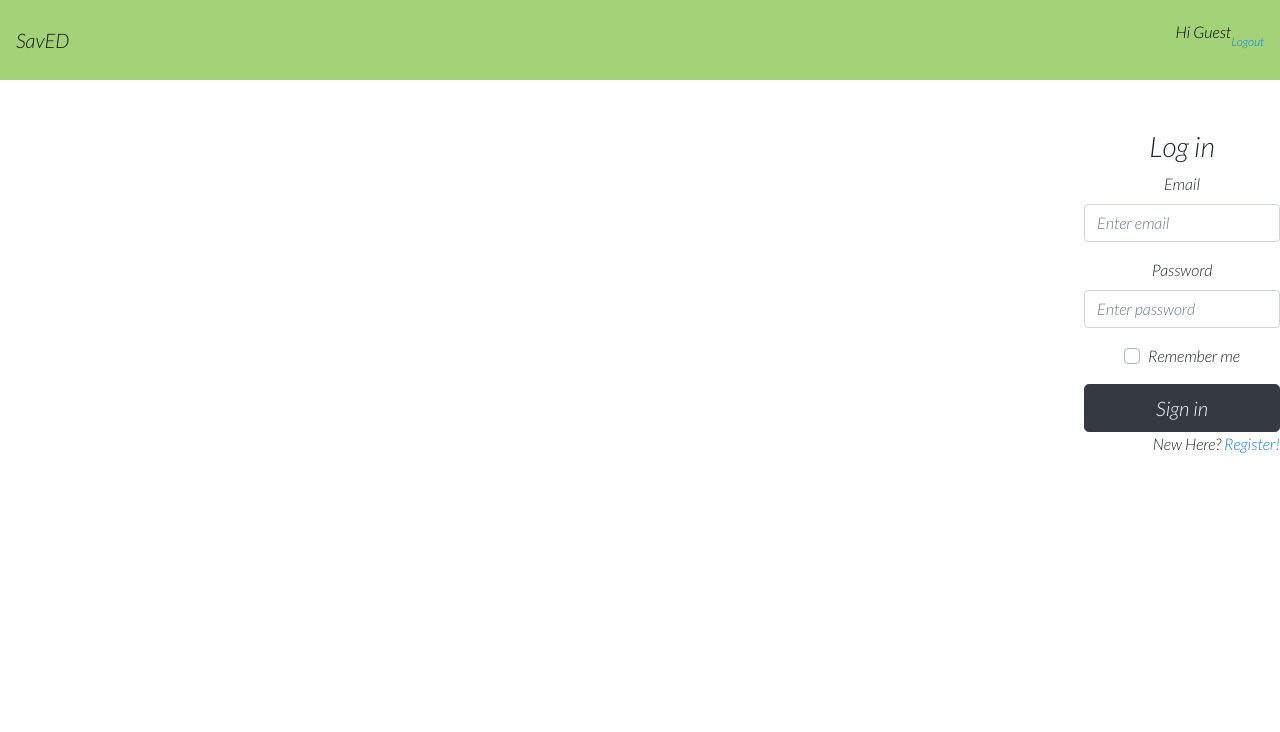
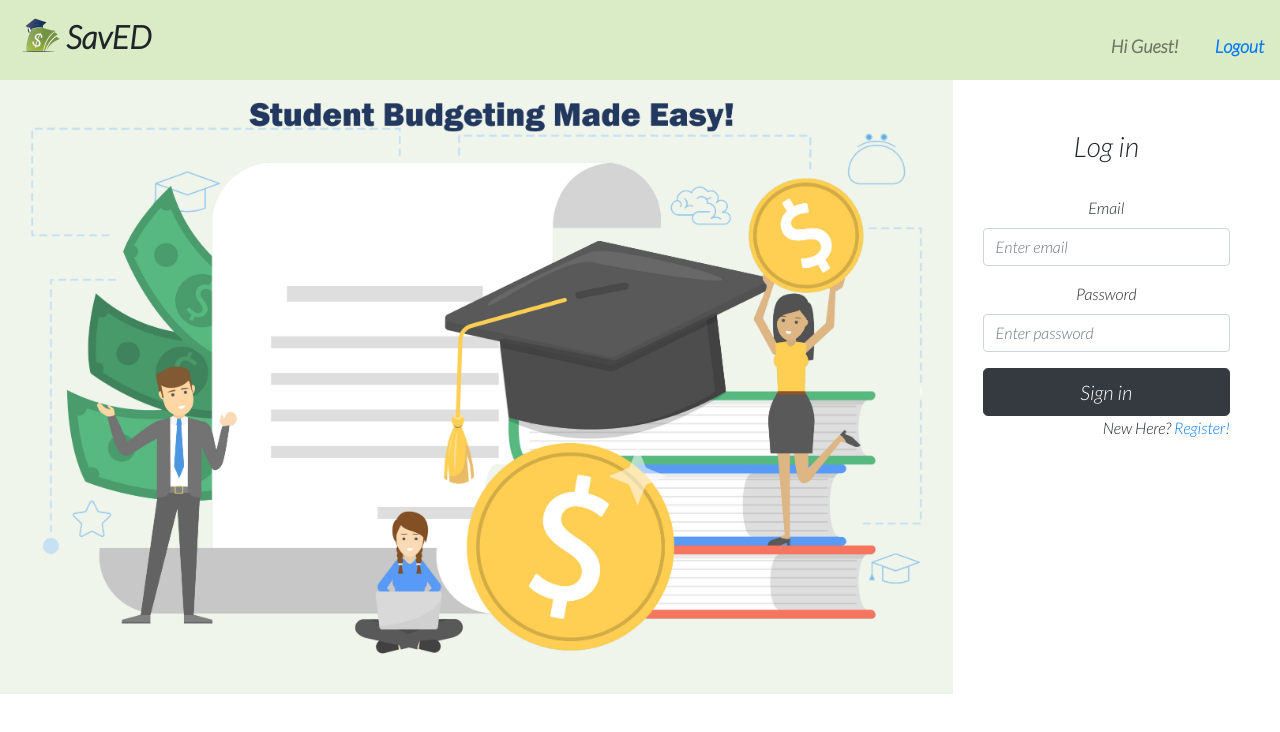
Before and after one commit to inshuya/saved-frontend-v2, a React (Create React App) app: page / in a window 1280 px wide. Shown: the top 732 px of the page. Built offline with nearby package versions, Linux system fonts and the light colour scheme.

Commit message:
Added home page image and logo

```diff
--- a/src/App.js
+++ b/src/App.js
@@ -1,7 +1,7 @@
 import './App.css';
 import React from 'react';
 import '../node_modules/bootstrap/dist/css/bootstrap.min.css';
-import { BrowserRouter as Router, Switch, Route, Link } from "react-router-dom";
+import { BrowserRouter as Router, Switch, Route } from "react-router-dom";
 import Login from './Components/login';
 import SignUp from './Components/signup';
 import { HomePage } from './Components/homepage';
@@ -12,7 +12,6 @@ function App() {
     <Router>
       <div className="App">
         <Header/>
-
         <div className="outer">
           <div className="inner">
             <Switch>
@@ -23,6 +22,7 @@ function App() {
             </Switch>
           </div>
         </div>
+
       </div>
     </Router>
   );
--- /dev/null
+++ b/src/Components/Accounts.jsx
@@ -0,0 +1,9 @@
+import React from 'react';
+
+function Accounts() {
+    return(
+        <div class="text-center">Accounts Setup Page - Coming Soon!</div>
+    )
+}
+
+export default Accounts;
--- /dev/null
+++ b/src/Components/Goals.jsx
@@ -0,0 +1,9 @@
+import React from 'react';
+
+function Goals() {
+    return(
+        <div class="text-center">Budget Setup Page - Coming Soon!</div>
+    )
+}
+
+export default Goals;
--- a/src/Components/Header.jsx
+++ b/src/Components/Header.jsx
@@ -1,18 +1,34 @@
 import React from 'react';
 import { Link } from 'react-router-dom';
 import './HomePage.css'
+import logo from '../logo.png'
+import { Table } from 'react-bootstrap';
 
 function Header() {
     return(
         <nav class="navbar navbar-light header">
-          <div class="navbar-brand mr-auto">SavED</div>
+          <div class="navbar-brand mr-auto saved">
+            <Table className="table-borderless" style={{padding:0}}>
+                <tbody>
+                  <tr>
+                    <td style={{padding:0}}>
+                      <img src={logo} class="logo"/>
+                    </td>
+                    <td style={{padding:0}}>
+                      SavED
+                    </td>
+                  </tr>
+                </tbody>
+            </Table>
+          </div>
           <div class="navbar-nav ml-auto">
             <ul class="nav">
               <li class="nav-item">
-                Hi Guest
+              <a class="nav-link username" href="#">Hi Guest!</a>
               </li>
+              <span style={{display:'inline-block', width:20}}></span>
               <li class="nav-item">
-                <a class="nav-link" href="#"><Link to="/sign-in" style={{fontSize:'12px'}}>Logout</Link></a>
+                <a class="nav-link logout" href="#"><Link to="/sign-in">Logout</Link></a>
               </li>
             </ul>
           </div>
--- a/src/Components/HomePage.css
+++ b/src/Components/HomePage.css
@@ -9,7 +9,7 @@
   }
 
   .header {
-    background:#A4D279;
+    background:#d9ecc5;
     color: black;
   }
 
@@ -22,3 +22,26 @@
   .header-right {
     font-size: 4vh;
   }
+
+  .saved {
+    font-size: xx-large;
+    font-weight: bolder;
+  }
+
+  .username {
+    font-size: large;
+    font-weight: bold;
+  }
+
+  .logout {
+    font-size: large;
+    font-weight: 900;
+  }
+
+  .logo{
+
+      max-width: 50px;
+      max-height: 50px;
+      display: block;
+
+  }
--- /dev/null
+++ b/src/Components/Savings.jsx
@@ -0,0 +1,9 @@
+import React from 'react';
+
+function Savings() {
+  return(
+      <div class="text-center">Stats Page - Coming Soon!</div>
+  )
+}
+
+export default Savings;
--- a/src/Components/homepage.js
+++ b/src/Components/homepage.js
@@ -1,10 +1,12 @@
 import React, { useEffect } from 'react';
 import NavigationBar from './NavigationBar';
-//import './HomePage.css'
+import './HomePage.css'
 import {BrowserRouter as Router,Switch, Route} from 'react-router-dom';
 import Transactions from './Transactions';
 import Expense from './Expense';
-
+import Accounts from './Accounts'
+import Goals from './Goals';
+import Savings from './Savings'
 
 function HomePage() {
     return (
@@ -17,10 +19,10 @@ function HomePage() {
             </div>
             <div class="col-9" >
             <Switch>
-              {/* <Route path='/' exact component={Goals}/>
+              <Route path='/' exact render={(props) => <Expense userid={1}/>}/>
               <Route path='/accounts' component={Accounts}/>
               <Route path='/goals' component={Goals}/>
-              <Route path='/savings' component={Savings}/> */}
+              <Route path='/savings' component={Savings}/>
               <Route path='/transactions' render={(props) => <Transactions userid={1}/>}/>
               <Route path='/expense' render={(props) => <Expense userid={1}/>}/>
             </Switch>
--- /dev/null
+++ b/src/Components/login.css
@@ -0,0 +1,6 @@
+
+.mainimage {
+    max-width: 100%;
+    max-height: 100%;
+    display: block;
+  }
--- a/src/Components/login.js
+++ b/src/Components/login.js
@@ -1,13 +1,21 @@
 import React, { Component } from "react";
+import { Col, Image, Row } from "react-bootstrap";
 import { Link } from "react-router-dom";
+import MainImage from '../MainImage.jpg';
+import './login.css';
 
 export default class Login extends Component {
     render() {
         return (
-            <div class="d-flex align-items-end" style={{flexDirection:"column",marginTop:50}}>
+            <div class="row">
+                <div class="col-9">
+                <img src={MainImage} class="mainimage" alt="logo"/>
+                </div>
+                <div class="col-3">
+                    <div style={{flexDirection:"column",marginTop:50, marginRight: 50}}>
                         <form class="mt-8">
                             <h3>Log in</h3>
-
+                            <br/>
                             <div className="form-group">
                                 <label>Email</label>
                                 <input type="email" className="form-control" placeholder="Enter email" />
@@ -18,19 +26,15 @@ export default class Login extends Component {
                                 <input type="password" className="form-control" placeholder="Enter password" />
                             </div>
 
-                    <div className="form-group">
-                        <div className="custom-control custom-checkbox">
-                            <input type="checkbox" className="custom-control-input" id="customCheck1" />
-                            <label className="custom-control-label" htmlFor="customCheck1">Remember me</label>
-                        </div>
-                    </div>
-
                             <button type="submit" className="btn btn-dark btn-lg btn-block">Sign in</button>
                             <p className="forgot-password text-right">
                                 New Here? <Link to="/sign-up">Register!</Link>
                             </p>
                         </form>
                     </div>
+                </div>
+            </div>
+
         );
     }
 }
--- a/src/Components/signup.js
+++ b/src/Components/signup.js
@@ -1,10 +1,17 @@
 import React, { Component } from "react";
 import { Link } from "react-router-dom";
+import MainImage from '../MainImage.jpg';
+import './login.css';
 
 export default class SignUp extends Component {
     render() {
         return (
-            <div class="d-flex align-items-end" style={{flexDirection:"column",marginTop:50}}>
+            <div class="row">
+                <div class="col-9">
+                <img src={MainImage} class="mainimage" alt="logo"/>
+                </div>
+                <div class="col-3">
+                    <div style={{flexDirection:"column",marginTop:50, marginRight: 50}}>
                     <form>
                             <h3>Register</h3>
 
@@ -34,6 +41,8 @@ export default class SignUp extends Component {
                             </p>
                         </form>
                     </div>
+                </div>
+            </div>
         );
     }
 }
```
Also changed, not shown: src/App.css (line endings or trailing spaces), src/MainImage.jpg (added), src/logo.png (added). Lines whose indentation alone changed are shown as unchanged.
